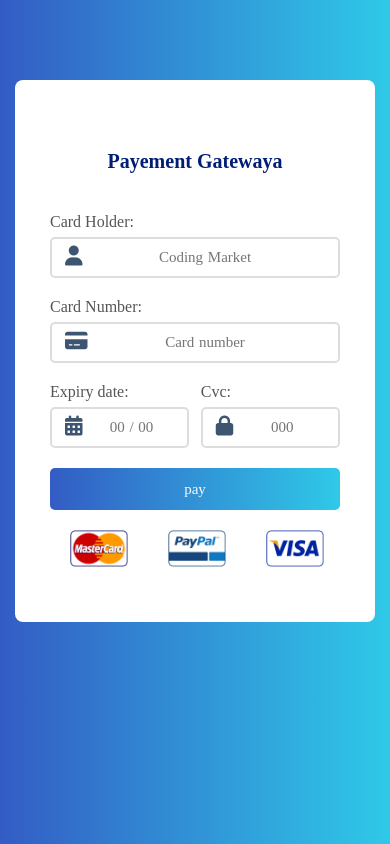
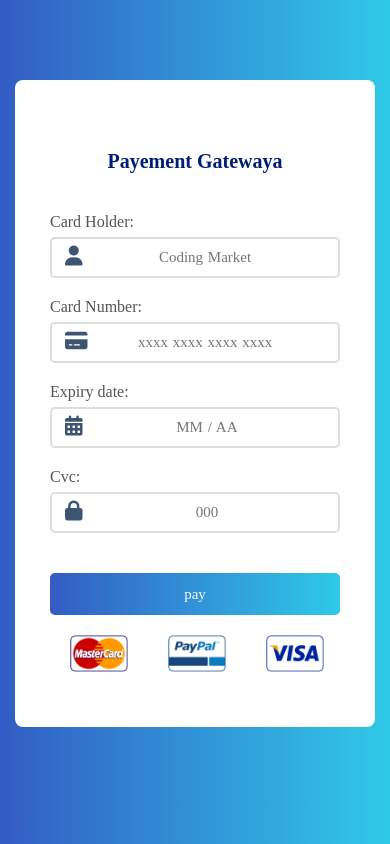
Before and after one commit to Laurenda16/CheckoutForm, a plain HTML site: page index.html in a window 390 px wide. Drawn offline with Linux system fonts and the light colour scheme.

Commit message:
mise a jour

```diff
--- a/index.html
+++ b/index.html
@@ -19,19 +19,19 @@
                 </div>
                 <div class="card space icon-relative">
                     <label class="label" for="">Card Number:</label>
-                    <input type="text" class="input" placeholder="Card number" name="card_number">
+                    <input type="text" inputmode="numeric" pattern="[0-9]*" class="input" placeholder="xxxx xxxx xxxx xxxx" name="card_number" required>
                     <i class="fa-solid fa-credit-card"></i>
                 </div>
 
                 <div class="card_group space">
                     <div class="card_item icon-relative" >
                         <label class="label" for="">Expiry date: </label>
-                        <input type="text" class="input" placeholder=" 00 / 00" name="cvc">
+                        <input type="text" class="input" pattern="\d{2}/\d{2}" placeholder=" MM / AA" name="dateExpiration" required>
                         <i class="fa-solid fa-calendar-days"></i>
                     </div>
                     <div class="card_item icon-relative">
                         <label class="label" for="">Cvc: </label>
-                        <input type="text" class="input" placeholder=" 000" name="cvc">
+                        <input type="text" class="input" maxlength="3" placeholder=" 000" name="cvc">
                         <i class="fa-solid fa-lock"></i>
                     </div>
                 </div>
--- a/style.css
+++ b/style.css
@@ -98,5 +98,18 @@ img{
     width: 20%;
    margin: 20px 20px;
     justify-content: space-between;
+}
+
+@media screen and (max-width: 420px)
+{
+    .card_group
+    {
+        flex-direction: column;
+    }
+    .card_item
+    {
+        width: 100%;
+        margin-bottom: 20px;
+    }
 
 }
```
